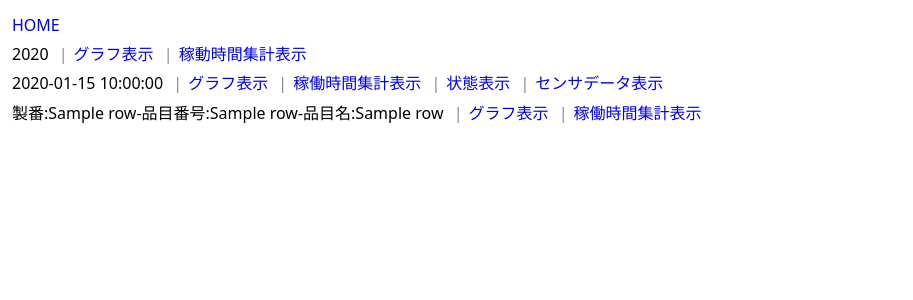
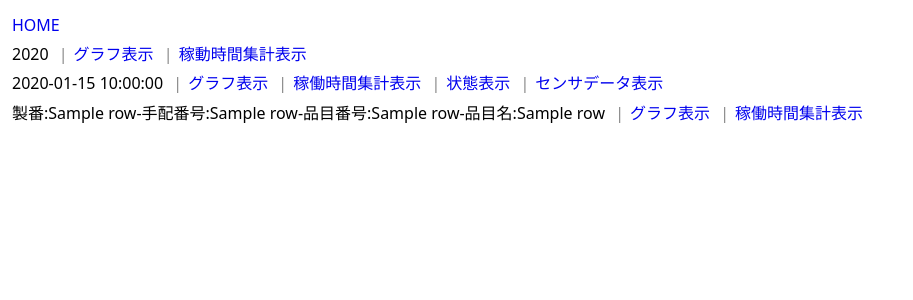
Before and after one commit to mametarou967/FactoryDataViewer, a Flask app: template ViewerWebApplication/templates/hinmoku_base.html in a window 1280 px wide. Shown: the top 300 px of the page, without its empty margins (0-913 px from the left). Run offline with Flask 3, Linux system fonts and the light colour scheme; the template is opened without the code that fills it: most values are stand-ins (such as "Sample title", 1, 10 or a date in 2020).

Commit message:
tehaibangou taiou3

```diff
--- a/ViewerWebApplication/templates/hinmoku_base.html
+++ b/ViewerWebApplication/templates/hinmoku_base.html
@@ -3,7 +3,7 @@
 {% block nav_below_date %}
   {{ super() }}
   <div class="line">
-    <span>製番:{{ row[1] }}-品目番号:{{ row[2] }}-品目名:{{ row[3] }}</span>
+    <span>製番:{{ row[1] }}-手配番号:{{ row[2] }}-品目番号:{{ row[3] }}-品目名:{{ row[4] }}</span>
     <span class="divider">|</span><a href="/date/{{ date }}/hinmoku/{{ hinmokuno }}">グラフ表示</a>
     <span class="divider">|</span><a href="/date/{{ date }}/hinmoku/{{ hinmokuno }}/summary">稼働時間集計表示</a>
   </div>
```
